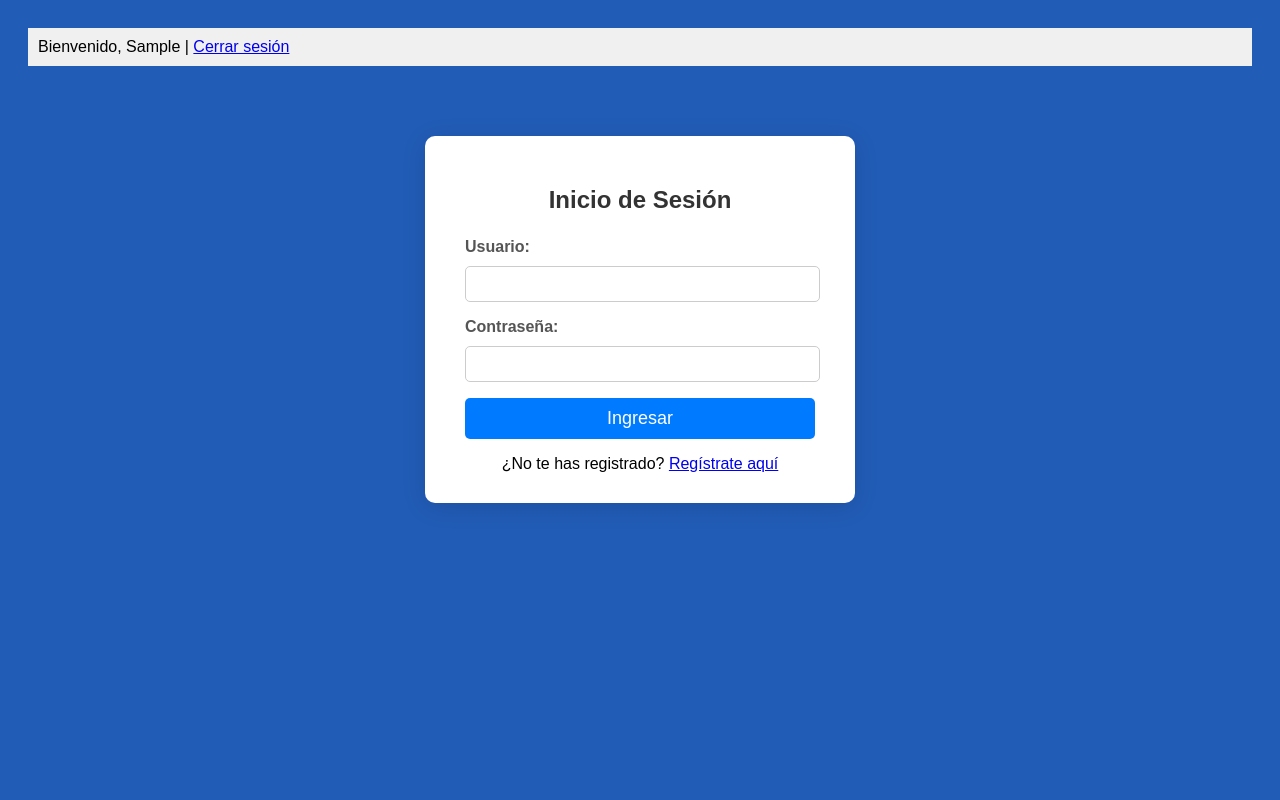
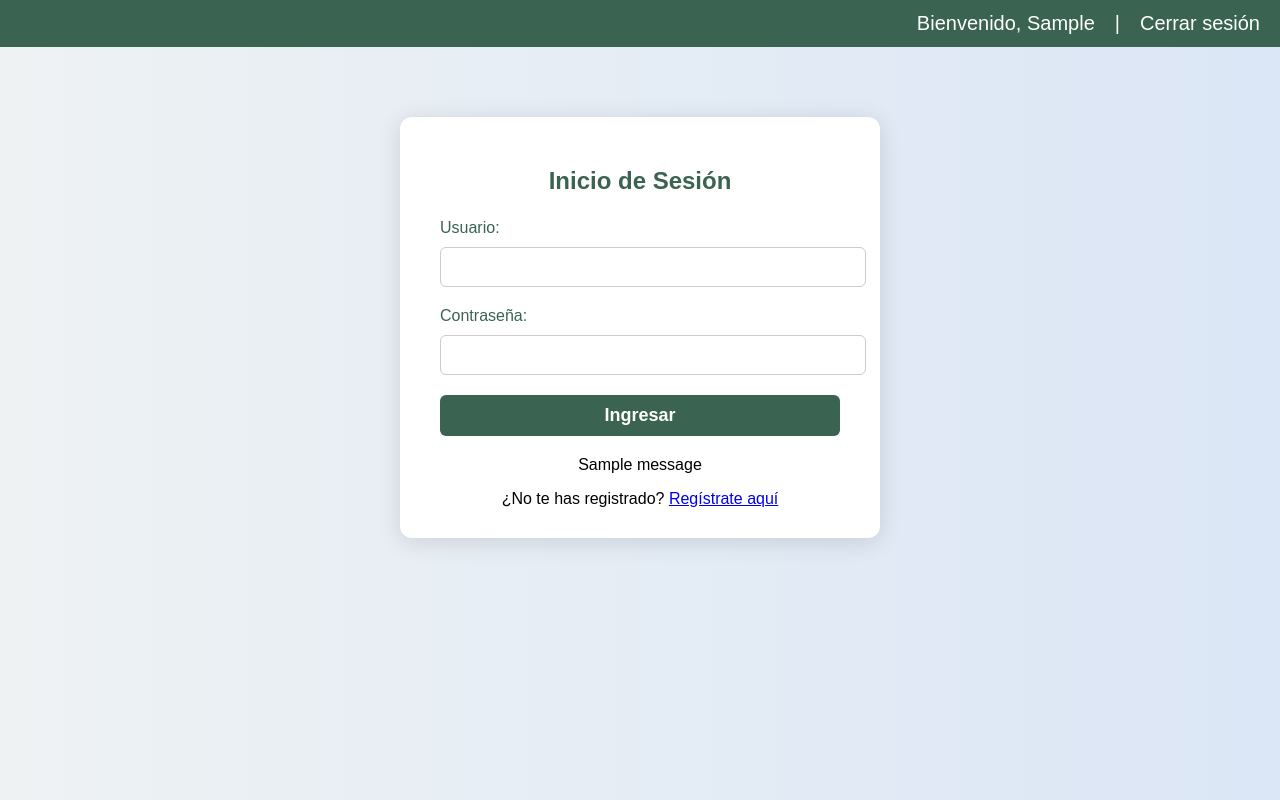
Before and after one commit to fernando-jp14/crud-probando, a Django app: page / in a window 1280 px wide. Run offline with Django 5.2, Linux system fonts and the light colour scheme; a user stored in the database is signed in; tables that the repository leaves empty hold one stand-in row (values such as "Sample post"); one stand-in notice (Sample message) is shown.

Commit message:
actualizando estilos

```diff
--- /dev/null
+++ b/myapp/static/login.css
@@ -0,0 +1,109 @@
+body {
+  background: linear-gradient(to right, #eef2f3, #dbe6f6);
+  font-family: "Jost", sans-serif;
+  margin: 0;
+  padding: 0;
+}
+
+.login-container {
+  max-width: 400px;
+  margin: 70px auto;
+  background: #ffffff;
+  padding: 30px 40px;
+  border-radius: 12px;
+  box-shadow: 0 4px 24px rgba(0, 0, 0, 0.12);
+}
+
+h2 {
+  text-align: center;
+  color: #3a6351;
+  margin-bottom: 24px;
+}
+
+form label {
+  display: block;
+  margin-bottom: 6px;
+  color: #3a6351;
+  font-weight: 500;
+}
+
+form input {
+  width: 100%;
+  padding: 10px 12px;
+  margin-bottom: 20px;
+  border: 1px solid #ccc;
+  border-radius: 6px;
+  font-size: 16px;
+  transition: border-color 0.3s ease;
+}
+
+form input:focus {
+  border-color: #3a6351;
+  outline: none;
+}
+
+button[type="submit"] {
+  width: 100%;
+  padding: 10px;
+  background: #3a6351;
+  color: #fff;
+  border: none;
+  border-radius: 6px;
+  font-size: 18px;
+  cursor: pointer;
+  transition: background-color 0.3s ease, transform 0.2s ease;
+}
+
+button[type="submit"]:hover {
+  background: #2f5143;
+  transform: translateY(-2px);
+}
+
+.form-footer {
+  text-align: center;
+  margin-top: 16px;
+  font-size: 14px;
+}
+
+.form-footer a {
+  color: #3a6351;
+  text-decoration: none;
+  font-weight: 500;
+}
+
+.form-footer a:hover {
+  text-decoration: underline;
+}
+
+ul.messages {
+  list-style-type: none;
+  padding: 0;
+  margin-top: 16px;
+  text-align: center;
+}
+
+ul.messages li.message {
+  padding: 12px 16px;
+  border-radius: 6px;
+  margin-bottom: 12px;
+  font-size: 15px;
+  font-weight: 500;
+}
+
+ul.messages li.message.error {
+  background-color: #f8d7da;
+  color: #842029;
+  border: 1px solid #f5c2c7;
+}
+
+
+@media (max-width: 480px) {
+  .login-container {
+    margin: 40px 20px;
+    padding: 20px;
+  }
+
+  button[type="submit"] {
+    font-size: 16px;
+  }
+}
--- a/myapp/static/loginstyle.css
+++ /dev/null
@@ -1,57 +0,0 @@
-body {
-  background: #215cb6;
-  font-family: Arial, Helvetica, sans-serif;
-}
-
-.login-container {
-  max-width: 350px;
-  margin: 70px auto;
-  background: #fff;
-  padding: 30px 40px;
-  border-radius: 10px;
-  box-shadow: 0 4px 24px rgba(0,0,0,0.12);
-}
-
-h2 {
-  text-align: center;
-  color: #333;
-  margin-bottom: 24px;
-}
-
-form label {
-  display: block;
-  margin-bottom: 6px;
-  color: #555;
-  font-weight: bold;
-}
-
-form input {
-  width: 95%;
-  padding: 8px 10px;
-  margin-bottom: 16px;
-  border: 1px solid #ccc;
-  border-radius: 5px;
-  font-size: 16px;
-  transition: border-color 0.2s;
-}
-
-form input:focus {
-  border-color: #007bff;
-  outline: none;
-}
-
-button[type="submit"] {
-  width: 100%;
-  padding: 10px;
-  background: #007bff;
-  color: #fff;
-  border: none;
-  border-radius: 5px;
-  font-size: 18px;
-  cursor: pointer;
-  transition: background 0.2s;
-}
-
-button[type="submit"]:hover {
-  background: #0056b3;
-}
--- a/myapp/static/style.css
+++ /dev/null
@@ -1,30 +0,0 @@
-body {
-  font-family: Arial, sans-serif;
-  background: #585555;
-  padding: 20px;
-}
-.container {
-  background: white;
-  padding: 20px;
-  border-radius: 8px;
-  max-width: 800px;
-  margin: auto;
-}
-form input, form button {
-  display: block;
-  margin: 10px 0;
-  padding: 8px;
-  width: 100%;
-}
-table {
-  width: 100%;
-  border-collapse: collapse;
-  margin-top: 20px;
-}
-table, th, td {
-  border: 1px solid #ccc;
-}
-th, td {
-  padding: 10px;
-  text-align: left;
-}
--- /dev/null
+++ b/myapp/static/styles.css
@@ -0,0 +1,146 @@
+body {
+  font-family: "Segoe UI", Tahoma, Geneva, Verdana, sans-serif;
+  background-color: #f8f9fa;
+  margin: 0;
+  padding: 0;
+}
+
+nav {
+  background-color: #3a6351; /* Verde apagado elegante */
+  padding: 12px 20px;
+  color: white;
+}
+
+nav ul {
+  list-style: none;
+  display: flex;
+  justify-content: flex-end;
+  margin: 0;
+  padding: 0;
+}
+
+nav ul li {
+  margin-left: 20px;
+  font-size: 20px;
+}
+
+nav ul li a {
+  color: white;
+  font-size: 20px;
+  text-decoration: none;
+  font-weight: 500;
+  transition: color 0.3s ease;
+}
+
+nav ul li a:hover {
+  color: #b6dfc4; /* Verde clarito al pasar el mouse */
+}
+
+h2{
+  text-align: center;
+}
+
+.container1{
+  max-width: 900px;
+  margin: 30px auto;
+  padding: 25px;
+  background-color: white;
+  border-radius: 12px;
+  box-shadow: 0 0 10px rgba(0, 0, 0, 0.06);
+}
+
+.container {
+  max-width: 1200px;
+  margin: 10px auto;
+  padding: 25px;
+  background-color: white;
+  border-radius: 12px;
+  box-shadow: 0 0 10px rgba(0, 0, 0, 0.06);
+}
+
+h1 {
+  font-size: 50px;
+  text-align: center;
+  color: #3a6351;
+  margin-bottom: 20px;
+}
+
+form input,
+form select{
+  display: block;
+  width: 97%;
+  margin: 10px 0;
+  padding: 10px;
+  border: 1px solid #ccc;
+  border-radius: 6px;
+  font-size: 15px;
+}
+
+form button {
+  display: block;
+  width: 17%;
+  margin: 20px auto;
+  padding: 10px;
+  border: 1px solid #ccc;
+  border-radius: 6px;
+  font-size: 15px;
+  background-color: #6aa984;
+  color: white;
+  font-weight: bold;
+  cursor: pointer;
+  border: none;
+  transition: background-color 0.3s ease;
+}
+
+form button:hover {
+  background-color: #5b9373;
+}
+
+table {
+  width: 100%;
+  border-collapse: collapse;
+  margin-top: 25px;
+}
+
+th,
+td {
+  border: 1px solid #ddd;
+  padding: 10px 15px;
+  text-align: center;
+}
+
+th {
+  background-color: #e9f4ee; /* Verde muy clarito */
+  color: #2f4f4f;
+}
+
+tr:nth-child(even) {
+  background-color: #f4f7f6;
+}
+
+.btn {
+  padding: 6px 12px;
+  border: none;
+  border-radius: 4px;
+  text-decoration: none;
+  color: white;
+  font-weight: 500;
+  font-size: 14px;
+}
+
+.btn-warning {
+  background-color: #4a7c59; /* Verde suave */
+  margin-right: 5px;
+}
+
+.btn-warning:hover {
+  background-color: #3a634a;
+}
+
+.btn-danger {
+  background-color: #d9534f;
+}
+
+.btn-danger:hover {
+  background-color: #c9302c;
+}
--- a/myapp/templates/layouts/base.html
+++ b/myapp/templates/layouts/base.html
@@ -5,18 +5,22 @@
   <meta charset="UTF-8">
   <meta name="viewport" content="width=device-width, initial-scale=1.0">
   <title>{% block title %}Control de Estudiantes{% endblock %}</title>
-  <link rel="stylesheet" href="{% static 'style.css' %}">
+  <link rel="stylesheet" href="{% static 'styles.css' %}">
   {% block extra_head %}{% endblock %}
 </head>
 
 <body>
   <!-- Menú superior -->
-  <nav style="padding: 10px; background-color: #f0f0f0;">
-    {% if request.user.is_authenticated %}
-      Bienvenido, {{ request.user.first_name }} |
-      <a href="{% url 'logout_view' %}">Cerrar sesión</a>
-    {% endif %}
-  </nav>
+<nav>
+  {% if request.user.is_authenticated %}
+    <ul>
+      <li>Bienvenido, {{ request.user.first_name }}</li>
+      <li class="separator">|</li>
+      <li><a href="{% url 'logout_view' %}">Cerrar sesión</a></li>
+    </ul>
+  {% endif %}
+</nav>
+
   {% block content %}{% endblock %}
 
   <!-- Scripts (si tienes JS) -->
--- a/myapp/templates/login.html
+++ b/myapp/templates/login.html
@@ -17,6 +17,15 @@
     {{ form.password }}
 
     <button type="submit">Ingresar</button>
+    {% if messages %}
+    <ul class="messages">
+      {% for message in messages %}
+      <li{% if message.tags %} class="{{ message.tags }}" {% endif %}>
+        {{ message }}
+        </li>
+        {% endfor %}
+    </ul>
+    {% endif %}
 
     <div style="text-align:center; margin-top:16px;">
       ¿No te has registrado?
@@ -27,5 +36,18 @@
 {% endblock %}
 
 {% block extra_head %}
-<link rel="stylesheet" href="{% static 'loginstyle.css' %}">
+<link rel="stylesheet" href="{% static 'login.css' %}">
 {% endblock %}
+
+#lo que agregue:
+
+{% if messages %}
+  <div class="alert-container">
+    {% for message in messages %}
+      <div class="custom-alert {{ message.tags|default:'info' }}">
+        <img src="{% static 'warning-icon.png' %}" alt="Advertencia" class="alert-icon">
+        <span>{{ message }}</span>
+      </div>
+    {% endfor %}
+  </div>
+{% endif %}
--- a/myapp/templates/register.html
+++ b/myapp/templates/register.html
@@ -31,5 +31,5 @@
 {% endblock %}
 
 {% block extra_head %}
-<link rel="stylesheet" href="{% static 'register.css' %}">
+<link rel="stylesheet" href="{% static 'register1.css' %}">
 {% endblock %}
```
Also changed, not shown: myapp/templates/index.html (+14 -6 lines), myapp/static/register1.css (renamed from myapp/static/register.css).
